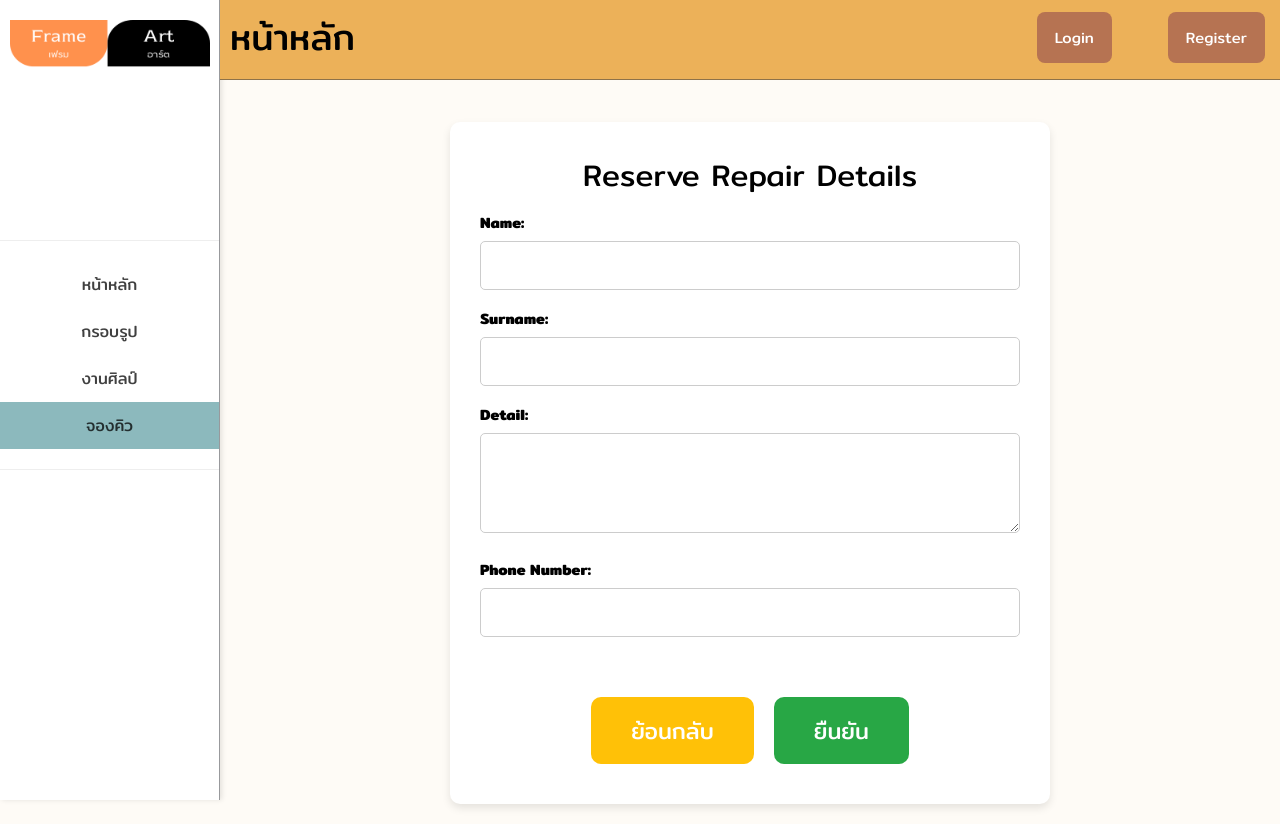
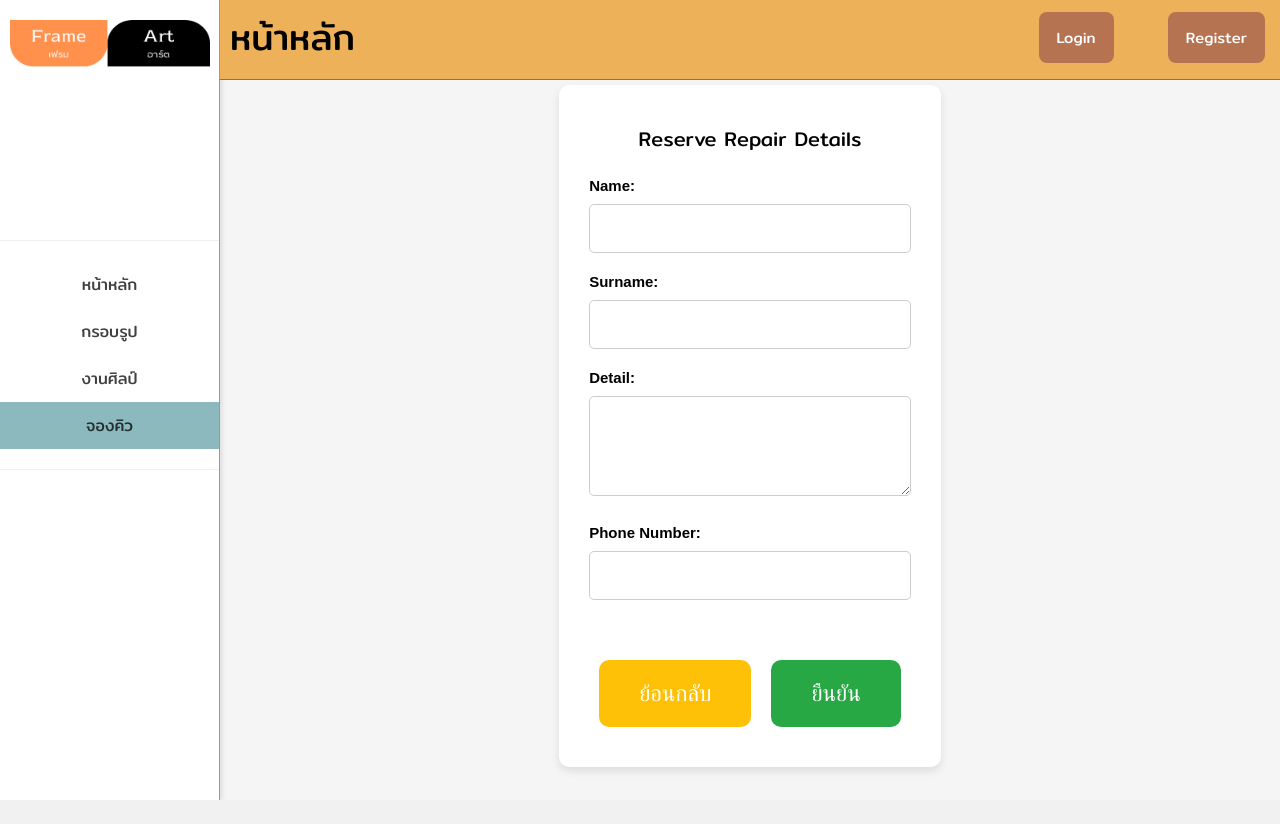
Before and after one commit to Sayorinne/Miniproject5-Remake, a PHP site: page /Miniproject5/CustomerReserveDetailForm.php in a window 1280 px wide. After the commit the page ends 800 px from the top, so only its background shows below. Run offline with PHP 8.4, Linux system fonts and the light colour scheme.

Commit message:
update file

```diff
--- a/CSS/style.css
+++ b/CSS/style.css
@@ -149,3 +149,71 @@ h1, h2, h3, span {
       grid-template-columns: repeat(1, 1fr); /* 1 column on mobile */
   }
 }
+
+* {
+  box-sizing: border-box;
+  margin: 0;
+  padding: 0;
+  font-family: Arial, sans-serif;
+}
+
+/* ตั้งค่าพื้นหลังและจัดตำแหน่งให้อยู่กึ่งกลาง */
+body {
+  display: flex;
+  justify-content: center;
+  align-items: center;
+  min-height: 100vh;
+  background-color: #f5f5f5;
+}
+
+/* กรอบโปรไฟล์ */
+.profile-container {
+  width: 600px;
+  background: white;
+  padding: 20px;
+  border-radius: 10px;
+  box-shadow: 0px 5px 15px rgba(0, 0, 0, 0.2);
+  text-align: center;
+}
+
+/* รูปโปรไฟล์ */
+.profile-img {
+  width: 80px;
+  height: 80px;
+  border-radius: 50%;
+  margin-bottom: 20px;
+}
+
+/* หัวข้อ */
+h2 {
+  font-size: 20px;
+  margin-bottom: 10px;
+}
+
+/* จัดกล่อง Input */
+.form-group {
+  text-align: left;
+  margin-bottom: 15px;
+}
+
+label {
+  font-weight: bold;
+  display: block;
+  margin-bottom: 5px;
+}
+
+/* สไตล์ของช่อง Input */
+input {
+  width: 100%;
+  padding: 10px;
+  border: 1px solid #ccc;
+  border-radius: 5px;
+  transition: 0.3s;
+}
+
+/* เอฟเฟกต์เวลาคลิกที่ Input */
+input:focus {
+  border-color: #4CAF50;
+  outline: none;
+  box-shadow: 0px 0px 5px rgba(76, 175, 80, 0.5);
+}
```
